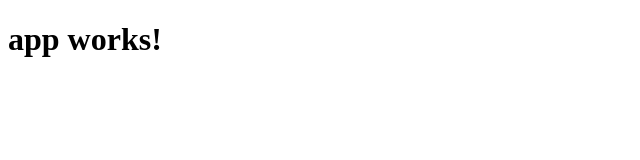
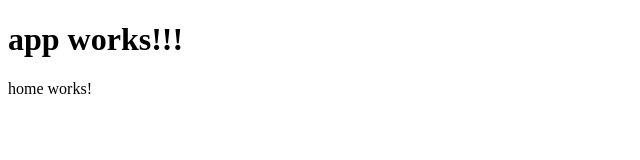
Before and after one commit to NazirTemirov/scotch-app, an Angular app: page / in a window 1280 px wide. Shown: the top 160 px of the page, without its empty margins (0-640 px from the left). Built offline with nearby package versions, Linux system fonts and the light colour scheme.

Commit message:
Adding new home-component

```diff
--- a/src/app/app.component.html
+++ b/src/app/app.component.html
@@ -1,3 +1,5 @@
 <h1>
   {{title}}
 </h1>
+
+<app-home></app-home>
--- a/src/app/app.component.ts
+++ b/src/app/app.component.ts
@@ -6,5 +6,5 @@
   styleUrls: ['./app.component.css']
 })
 export class AppComponent {
-  title = 'app works!';
+  title = 'app works!!!';
 }
--- a/src/app/app.module.ts
+++ b/src/app/app.module.ts
@@ -4,10 +4,12 @@
 import { HttpModule } from '@angular/http';
 
 import { AppComponent } from './app.component';
+import { HomeComponent } from './home/home.component';
 
 @NgModule({
   declarations: [
-    AppComponent
+    AppComponent,
+    HomeComponent
   ],
   imports: [
     BrowserModule,
--- /dev/null
+++ b/src/app/home/home.component.html
@@ -0,0 +1,3 @@
+<p>
+  home works!
+</p>
--- /dev/null
+++ b/src/app/home/home.component.ts
@@ -0,0 +1,15 @@
+import { Component, OnInit } from '@angular/core';
+
+@Component({
+  selector: 'app-home',
+  templateUrl: './home.component.html',
+  styleUrls: ['./home.component.css']
+})
+export class HomeComponent implements OnInit {
+
+  constructor() { }
+
+  ngOnInit() {
+  }
+
+}
```
Also changed, not shown: src/app/home/home.component.css (added), 2 other files (tests, documents, lock files or other folders).
